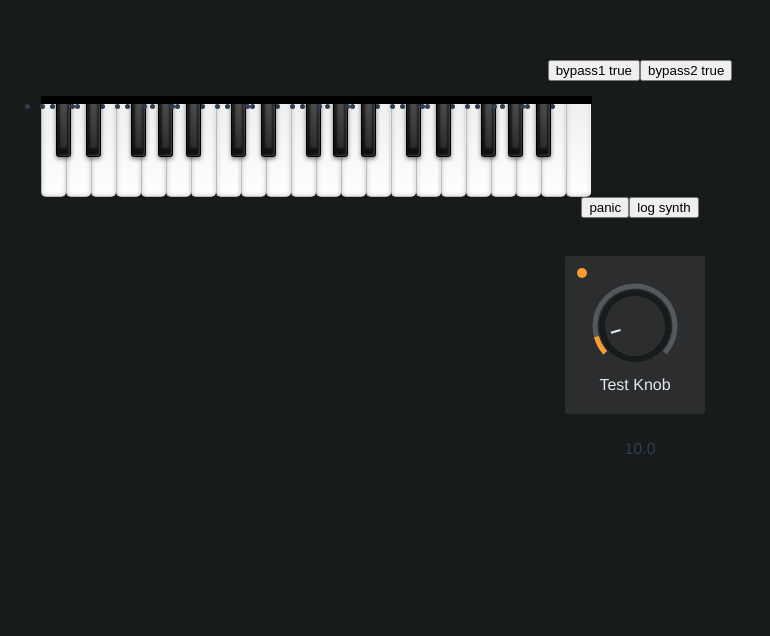
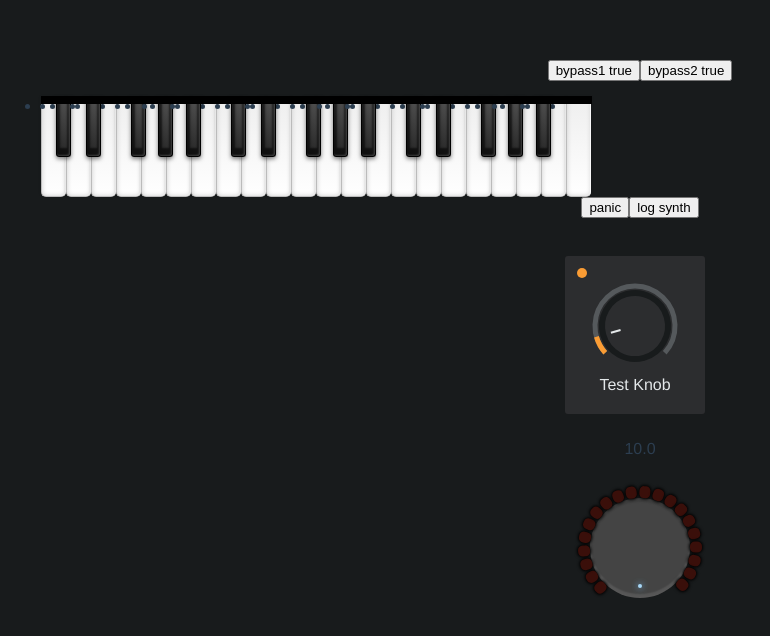
Before and after one commit to warrengalyen/polyforce, a Vue app: page / in a window 1280 px wide. Shown: the top 636 px of the page, without its empty margins (0-770 px from the left). Built offline with nearby package versions, Linux system fonts and the light colour scheme.

Commit message:
test new design of knob

```diff
--- a/src/App.vue
+++ b/src/App.vue
@@ -5,6 +5,7 @@
     <button @click="synth.releaseAll()">panic</button>
     <button @click="console.log(synth)">log synth</button>
     <control v-model="val"></control>
+    <KnobV2 v-model="knob" :domain="[0, 5]" size="100px" />
   </div>
 </template>
 
--- /dev/null
+++ b/src/components/global/KnobV2.vue
@@ -0,0 +1,256 @@
+<script>
+const RAD2DEG = 180 / Math.PI;
+const ROTATE_MIN = 45;
+const ROTATE_MAX = 315;
+export default {
+  props: {
+    value: null,
+    domain: Array,
+    size: {
+      type: [String, Number],
+      default: "100px"
+    }
+  },
+  data() {
+    return {
+      startDeg: 0,
+      rotation: 0,
+      xy: [],
+      tmp: 0
+    };
+  },
+  methods: {
+    onMouseDown(e) {
+      const bb = e.target.getBoundingClientRect();
+      this.xy = [window.scrollX + bb.left + bb.width / 2, window.scrollY + bb.top + bb.height / 2];
+      this.rotation = this.getRotationFromValue(this.value);
+      // console.log(this.rotation);
+      this.startDeg = -1;
+      window.addEventListener("mousemove", this.onMouseMove);
+      window.addEventListener("mouseup", this.onMouseUp);
+    },
+    onMouseMove(e) {
+      let deg = Math.atan2(this.xy[1] - e.pageY, this.xy[0] - e.pageX) * RAD2DEG - 90;
+      if (deg < 0) {
+        deg = 360 + deg;
+      }
+      if (this.startDeg === -1) {
+        this.startDeg = deg;
+      }
+      let tmp = Math.floor(deg - this.startDeg + this.rotation);
+      if (tmp < 0) {
+        tmp = 360 + tmp;
+      } else if (tmp > 359) {
+        tmp = tmp % 360;
+      }
+      if (tmp < ROTATE_MIN) {
+        tmp = ROTATE_MIN;
+      } else if (tmp > ROTATE_MAX) {
+        tmp = ROTATE_MAX;
+      }
+      this.tmp = tmp;
+      this.$emit("input", this.getValueFromRotation(tmp));
+    },
+    onMouseUp(e) {
+      this.$emit("input", this.getValueFromRotation(this.tmp));
+      window.removeEventListener("mousemove", this.onMouseMove);
+      window.removeEventListener("mouseup", this.onMouseUp);
+    },
+    getRotationFromValue(value) {
+      const d = this.domain;
+      value = Math.min(Math.max(value, d[0]), d[1]);
+      return ROTATE_MIN + ((value - d[0]) / (d[1] - d[0])) * (ROTATE_MAX - ROTATE_MIN);
+    },
+    getValueFromRotation(r) {
+      const d = this.domain;
+      return d[0] + (d[1] - d[0]) * ((r - ROTATE_MIN) / (ROTATE_MAX - ROTATE_MIN));
+    },
+    renderTicks(h, rotate) {
+      const COUNT = 19;
+      const INCR = Math.floor((ROTATE_MAX - ROTATE_MIN) / COUNT);
+      const START = ROTATE_MIN + 180;
+      const END = ROTATE_MAX + 180;
+      rotate = rotate + 180;
+      let ticks = [];
+      for (let deg = START; deg <= END; deg += INCR) {
+        ticks.push(
+          h("div", {
+            class: ["tick", deg <= rotate ? " active" : ""],
+            style: { transform: `rotate(${deg}deg)` }
+          })
+        );
+      }
+      return ticks;
+    }
+  },
+  render(h) {
+    const rotate = this.getRotationFromValue(this.value);
+    const styleControl = { height: this.size, width: this.size, transform: `rotate(${rotate}deg)` };
+    const styleTicks = { height: this.size, width: this.size };
+    const style = { height: this.size, width: this.size, "--size": this.size };
+    return h("div", { class: "knob-control", style: style }, [
+      h("div", { class: "control" }, [
+        h("div", { class: "ticks", style: styleTicks }, [this.renderTicks(h, rotate)]),
+        h("div", { class: "knob", style: styleControl, on: { mousedown: this.onMouseDown } })
+      ])
+    ]);
+  }
+};
+</script>
+<style lang="scss" scoped>
+.pot {
+  display: inline-block;
+  margin: 0 15px;
+  position: relative;
+  user-select: none;
+
+  .label {
+    color: #ccc;
+    font-size: 0.5rem;
+    margin-bottom: 1rem;
+    text-align: center;
+    text-transform: uppercase;
+    white-space: nowrap;
+  }
+
+  .knob-area {
+    position: relative;
+  }
+
+  .knob-outer {
+    background-color: #444;
+    border-radius: 50%;
+    position: relative;
+  }
+
+  .marker {
+    //bottom:15%;
+    left: 50%;
+    position: absolute;
+    transform: translateX(-50%);
+    background-color: #fff;
+    bottom: 0;
+    height: 20%;
+    width: 2px;
+  }
+
+  .ticks {
+    position: absolute;
+  }
+
+  .tick {
+    max-width: 3px;
+    position: absolute;
+    text-align: center;
+
+    &::before {
+      background-color: #555;
+      bottom: 0;
+      content: "";
+      height: 20%;
+      left: 0;
+      margin: auto;
+      position: absolute;
+      width: inherit;
+    }
+
+    /*&.active::before {
+      background-color:#a8d8f8;
+      box-shadow:0 0 1px 0.05rem darken(#a8d8f8, 10%);
+    }*/
+    .tick-label {
+      bottom: -0.9rem;
+      color: #bbb;
+      font-family: sans-serif;
+      font-size: 0.5rem;
+      left: 50%;
+      position: absolute;
+      text-transform: uppercase;
+      transform: translateX(-50%);
+    }
+  }
+
+  &:not(.wave) {
+    .tick::before {
+      bottom: -2px;
+      height: 25%;
+    }
+  }
+}
+
+.knob-control {
+  display: inline-block;
+  margin: 0 1rem;
+  position: relative;
+  text-align: center;
+  user-select: none;
+  vertical-align: top;
+
+  .label {
+    color: #ccc;
+    font-size: 0.7rem;
+  }
+
+  .control {
+    background-color: #444;
+    border-radius: 50%;
+    box-shadow: 0 -0.2rem 0.1rem 0.05rem rgba(255, 255, 255, 0.1) inset,
+      0 0.2rem 0.1rem 0.05rem rgba(0, 0, 0, 0.1) inset;
+    margin-top: 20%;
+    width: 100%;
+    height: 100%;
+  }
+
+  .knob {
+    // background-color: rebeccapurple;
+    border-radius: 50%;
+    position: absolute;
+
+    &::after {
+      background-color: #a8d8f8;
+      border-radius: 50%;
+      bottom: 10%;
+      box-shadow: 0 0 0.4rem 0 darken(#a8d8f8, 10%);
+      content: "";
+      height: 4px;
+      left: 50%;
+      position: absolute;
+      transform: translateX(-50%);
+      width: 4px;
+    }
+  }
+
+  .ticks {
+    position: absolute;
+  }
+
+  .tick {
+    height: 100%;
+    left: 0;
+    position: absolute;
+    top: 0;
+    width: 100%;
+
+    &::after {
+      content: "";
+      background-color: #3a0f0a;
+      height: 12%;
+      left: 50%;
+      position: absolute;
+      top: -12%;
+      width: 11%;
+      transform: translateX(-50%);
+      border-radius: 40%;
+      transition: background-color 50ms ease-in;
+      box-shadow: 0px 0px 3px 1px #000;
+      // transform: rotate(0deg) translateX(-50%);
+      // transform-origin: bottom left;
+      // border: 1px solid darken(#571710, 50%);
+    }
+
+    &.active::after {
+      background-color: #f23c1f;
+      box-shadow: 0 0 calc(var(--size, 50px) / 50) 0.05rem darken(#f23c1f, 10%);
+    }
+  }
+}</style>
```
